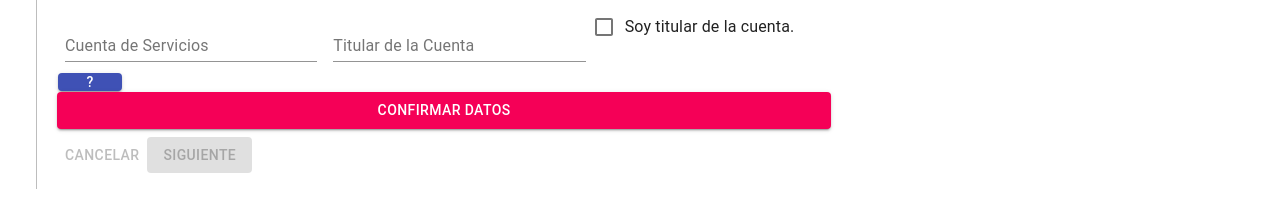
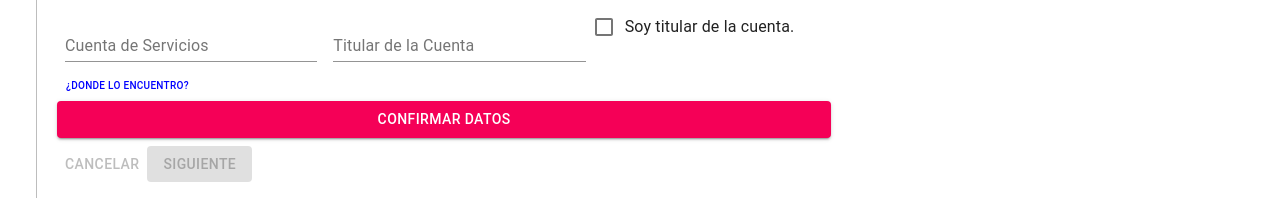
Before and after one commit to sapox/turnera_front, a React (Create React App) app in the folder turnera-app/: page / in a window 1280 px wide. Shown: the part 728-928 px from the top of the page. Built offline with nearby package versions, Linux system fonts and the light colour scheme.

Commit message:
button img

```diff
--- a/turnera-app/src/components/FormContacto.js
+++ b/turnera-app/src/components/FormContacto.js
@@ -207,13 +207,10 @@ const FormContacto = () => {
 					<td>
 					<Button
 						onClick={handleToggle}
-						style={{width: 0, height:18}}
-						variant="contained"
-						color="primary">
-						?
+						style={{fontSize: '10px', color: "blue"}}>
+						¿Donde lo encuentro?
 					</Button>
 					</td>
-
 					<Zoom in={toggle}>
 						<Paper elevation={4}>
 							{toggle && <img id="service" style={{width: 350, height: 250}} src={service}></img>}
```
